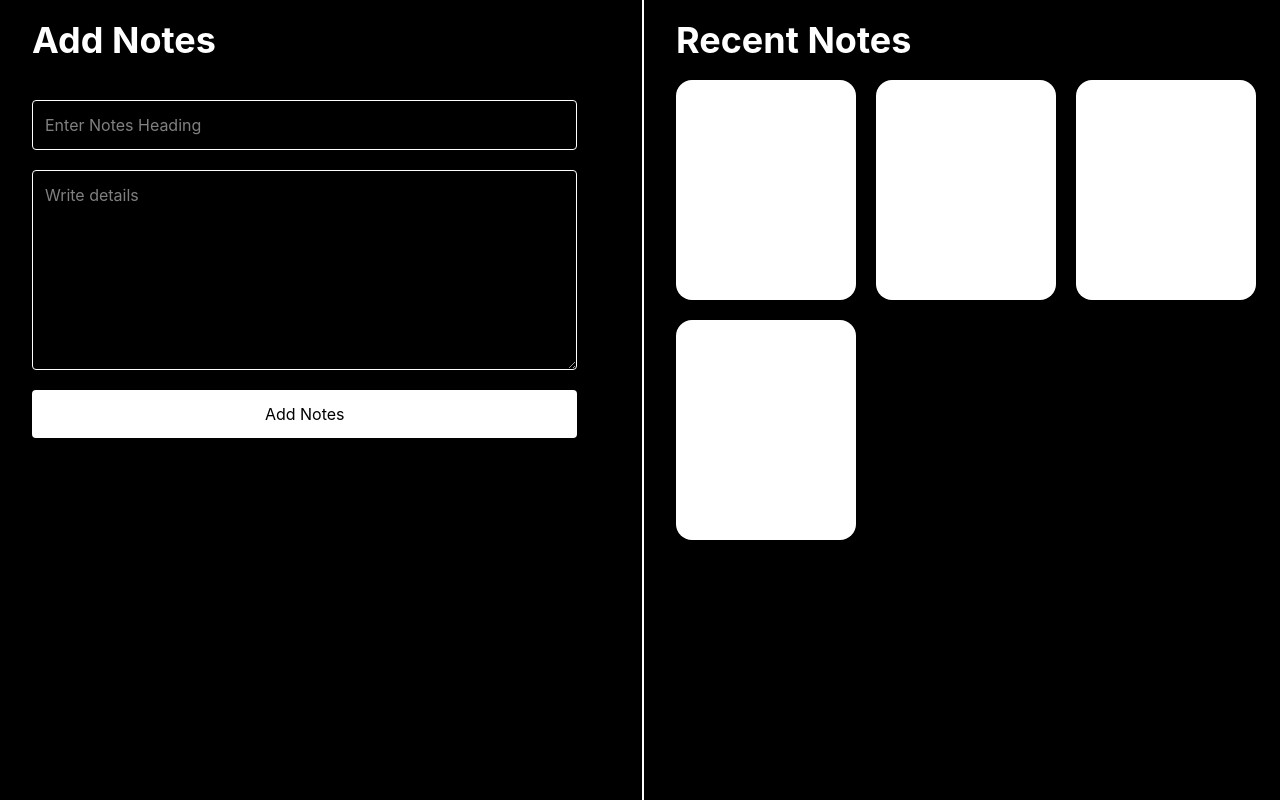
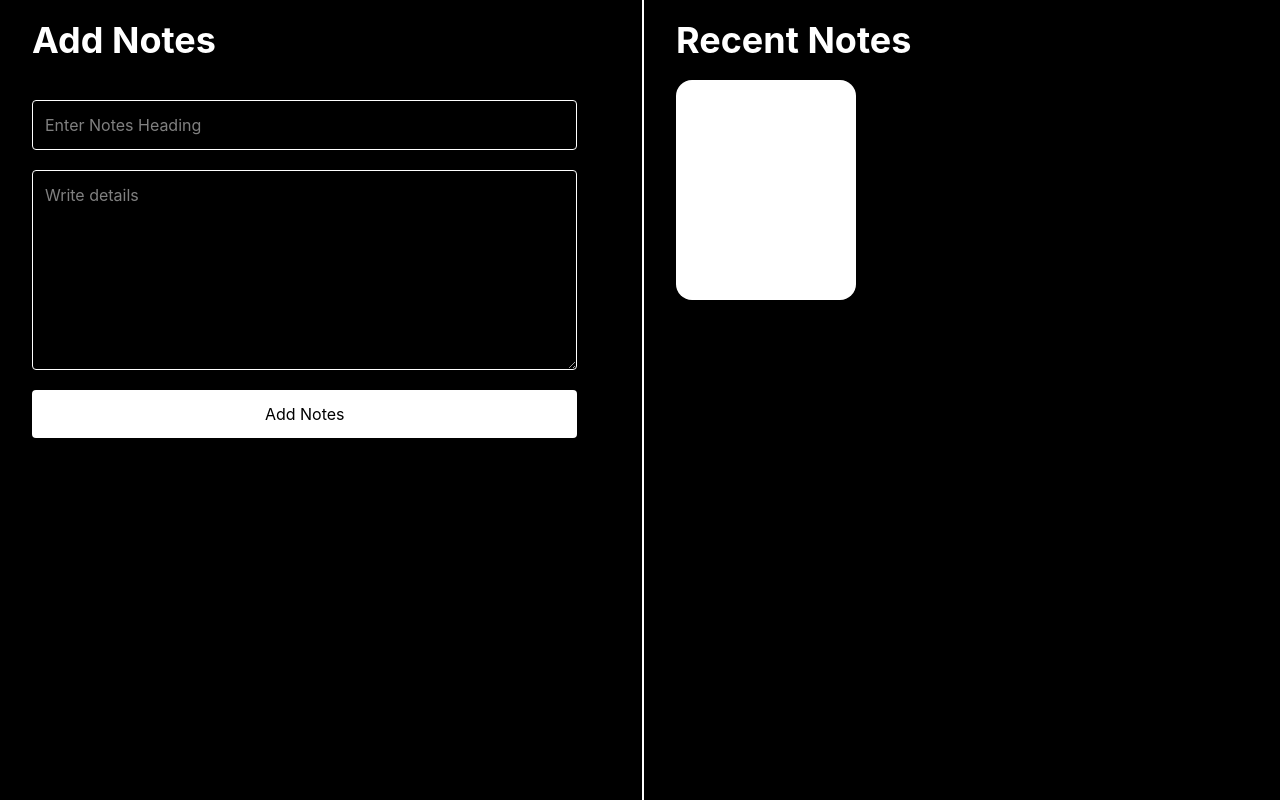
Before and after one commit to Umaimazainab02/two-ways-binding-project, a React (Vite) app: page / in a window 1280 px wide. Built offline with nearby package versions, Linux system fonts and the light colour scheme.

Commit message:
Added loop practice questions

```diff
--- a/src/App.jsx
+++ b/src/App.jsx
@@ -1,6 +1,13 @@
-import React from 'react'
+import React, { useState } from 'react'
 
 const App = () => {
+  const [notes, setnotes] = useState('')
+  const [detail, setdetail] = useState('')
+  const submitHandler = (e)=>{
+   e.preventDefault()
+   setnotes('')
+   setdetail('')
+  }
   return (
     <div className="h-screen bg-black text-white ">
       <div className="flex flex-col lg:flex-row ">
@@ -40,13 +47,10 @@ const App = () => {
             Recent Notes
           </h2>
 
-          <div className="flex flex-wrap gap-5 overflow-auto">
-
+          <div className="flex flex-wrap gap-5 overflow-auto" onClick={notes}>
             <div className="h-55 w-68 lg:w-45 rounded-2xl bg-white"></div>
 
-            <div className="h-55 w-68 lg:w-45  rounded-2xl bg-white"></div>
-            <div className="h-55 w-68 lg:w-45  rounded-2xl bg-white"></div>
-            <div className="h-55 w-68 lg:w-45  rounded-2xl bg-white"></div>
+
 
 
           </div>
```
